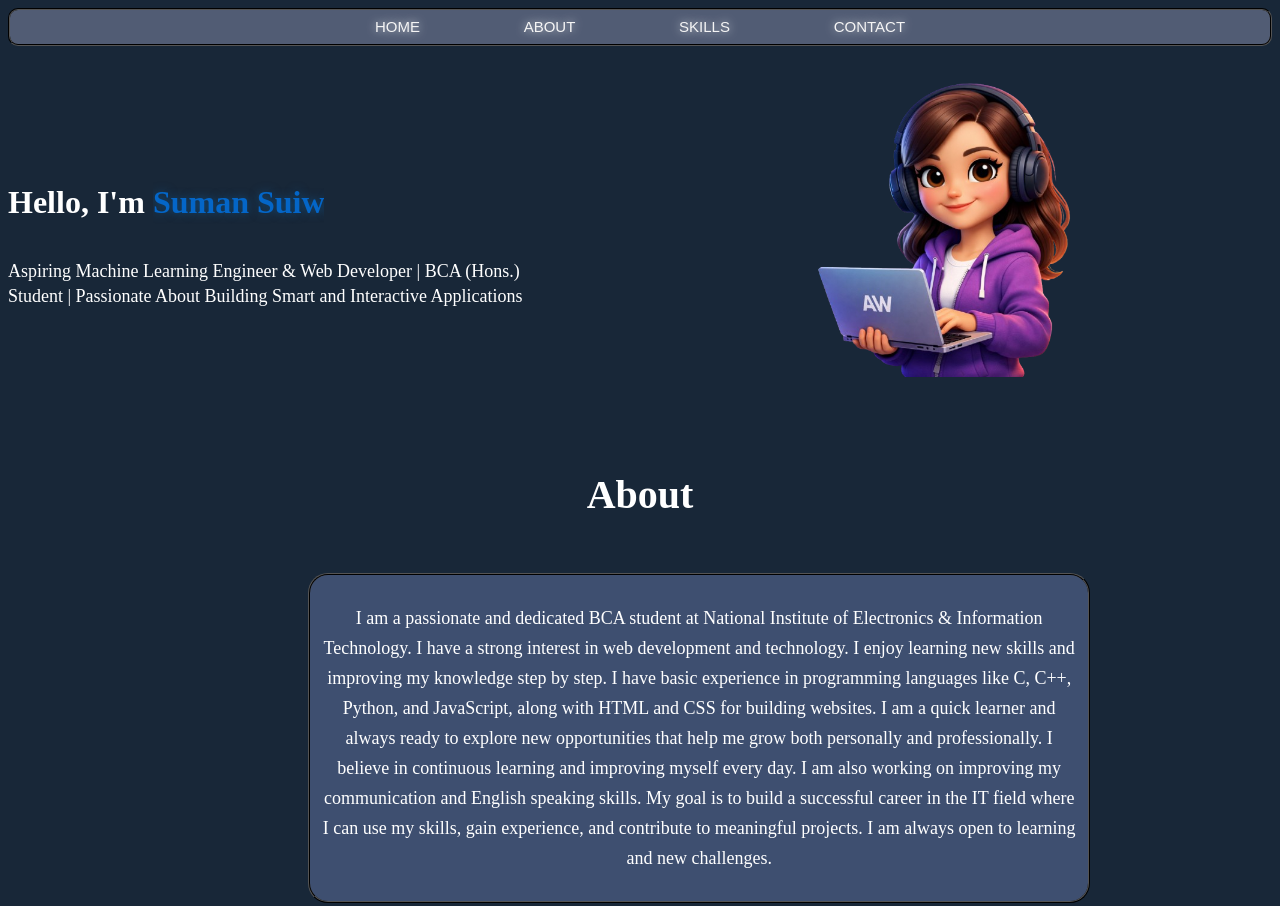
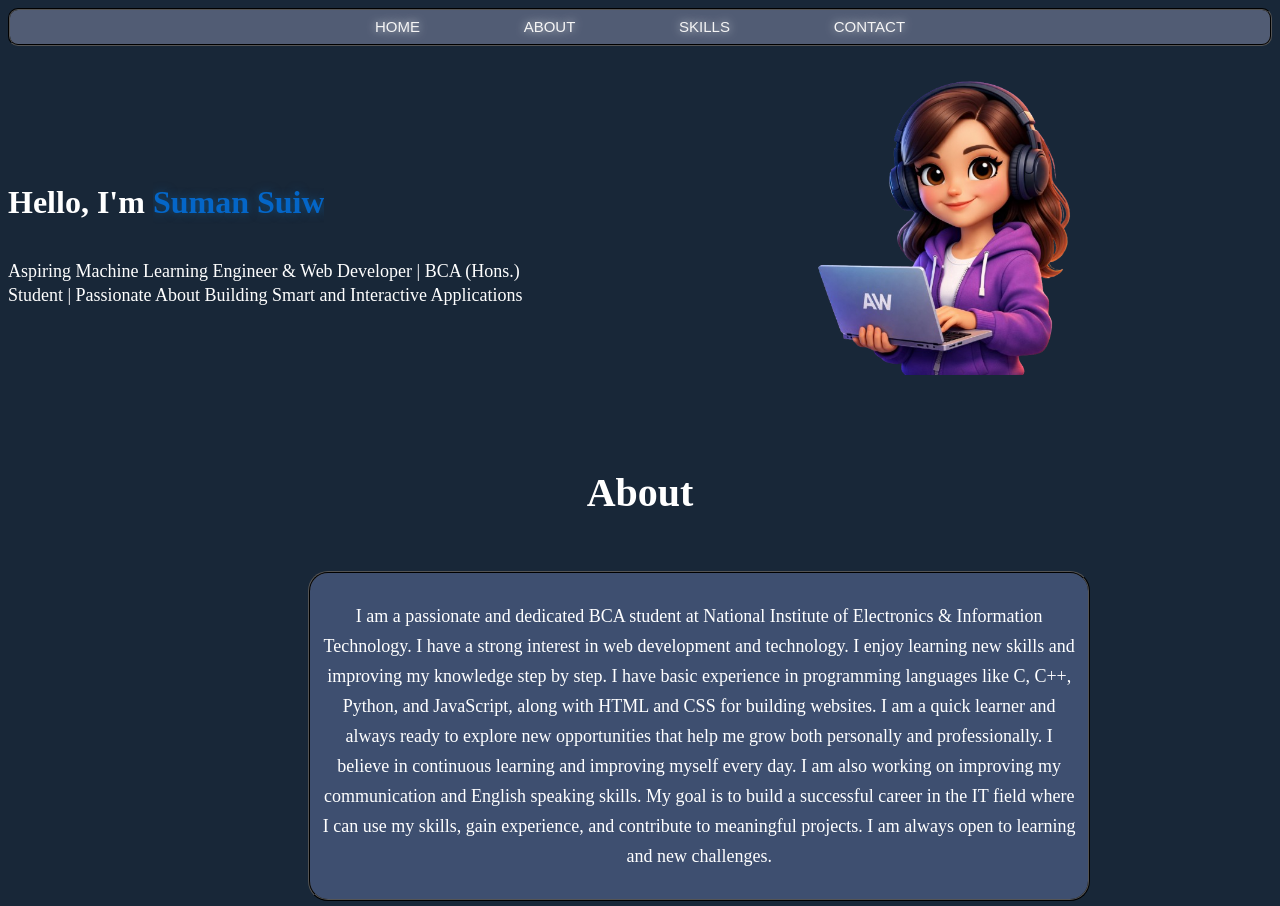
Before and after one commit to sumansuiwal992/synent-task1-portfolio-suman, a plain HTML site: page index.html in a window 1280 px wide. Shown: the top 906 px of the page. Drawn offline with Linux system fonts and the light colour scheme.

Commit message:
update css

```diff
--- a/style.css
+++ b/style.css
@@ -58,7 +58,7 @@ nav{
   to { width: 27%; }
 }
 .title{
-    line-height:25px;
+    line-height:24px;
     font-size:18px;
     width:550px;
 }
```
